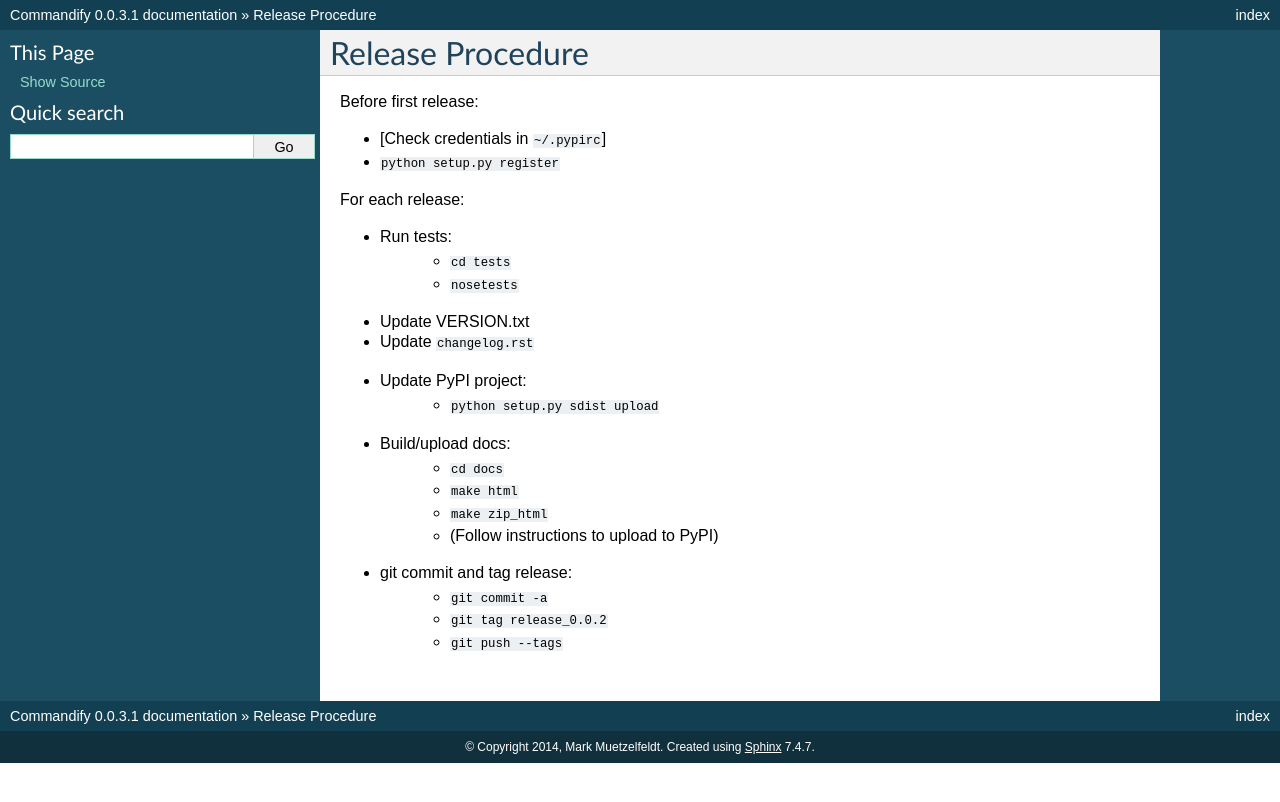
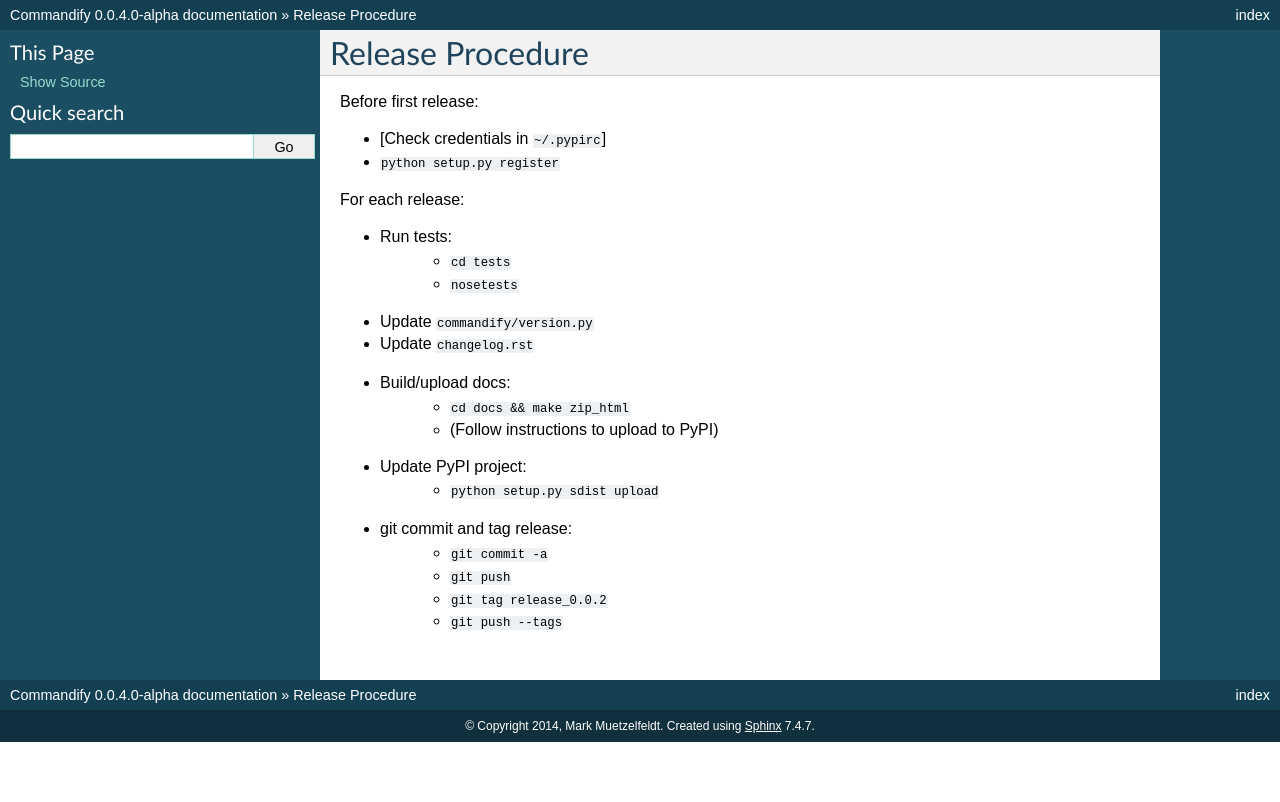
Before and after one commit to markmuetz/commandify, a Sphinx documentation site: the page built from docs/release_procedure.rst, in a window 1280 px wide. Shown: the top 802 px of the page. Built offline with Sphinx 7.4.7, drawn with Linux system fonts in a browser that asks for light colours.

Commit message:
Changed VERSION.txt to commandify/version.py. Updated version.

```diff
--- a/VERSION.txt
+++ /dev/null
@@ -1 +0,0 @@
-0.0.3.1
--- a/docs/changelog.rst
+++ b/docs/changelog.rst
@@ -1,5 +1,11 @@
 Change Log
 ==========
+
+Version 0.0.4.0 (Alpha) - May 14, 2015
+--------------------------------------
+
+* Change ``VERSION.txt`` to ``commandify/version.py``
+* Allow for providing arguments for all functions
 
 Version 0.0.3.1 (Alpha) - May 13, 2015
 --------------------------------------
--- a/docs/conf.py
+++ b/docs/conf.py
@@ -19,10 +19,9 @@ import os
 # documentation root, use os.path.abspath to make it absolute, like shown here.
 sys.path.insert(0, os.path.abspath('..'))
 
+from commandify.version import get_version
+
 # -- General configuration ------------------------------------------------
-
-def read(fname):
-    return open(os.path.join(os.path.dirname(__file__), fname)).read()
 
 # If your documentation needs a minimal Sphinx version, state it here.
 #needs_sphinx = '1.0'
@@ -59,9 +58,9 @@ copyright = u'2014, Mark Muetzelfeldt'
 # built documents.
 #
 # The short X.Y version.
-version = read('../VERSION.txt')
+version = get_version()
 # The full version, including alpha/beta/rc tags.
-release = read('../VERSION.txt')
+release = get_version('long')
 
 # The language for content autogenerated by Sphinx. Refer to documentation
 # for a list of supported languages.
--- a/docs/release_procedure.rst
+++ b/docs/release_procedure.rst
@@ -11,16 +11,15 @@ For each release:
 * Run tests:
     * ``cd tests``
     * ``nosetests``
-* Update VERSION.txt
+* Update ``commandify/version.py``
 * Update ``changelog.rst``
+* Build/upload docs:
+    * ``cd docs && make zip_html``
+    * (Follow instructions to upload to PyPI)
 * Update PyPI project:
     * ``python setup.py sdist upload``
-* Build/upload docs:
-    * ``cd docs``
-    * ``make html``
-    * ``make zip_html``
-    * (Follow instructions to upload to PyPI)
 * git commit and tag release:
     * ``git commit -a``
+    * ``git push``
     * ``git tag release_0.0.2``
     * ``git push --tags``
--- a/setup.py
+++ b/setup.py
@@ -4,6 +4,8 @@ try:
     from setuptools import setup, Extension
 except ImportError:
     from distutils.core import setup, Extension
+
+from commandify.version import get_version
 
 
 def read(fname):
@@ -12,7 +14,7 @@ def read(fname):
 
 setup(
     name='commandify',
-    version=read('VERSION.txt').rstrip(),
+    version=get_version(),
     description='Simple command line commands through decorators',
     long_description=read('README.rst'),
     author='Mark Muetzelfeldt',
```
Also changed, not shown: commandify/version.py (added, +17 -0 lines), 2 other files.
